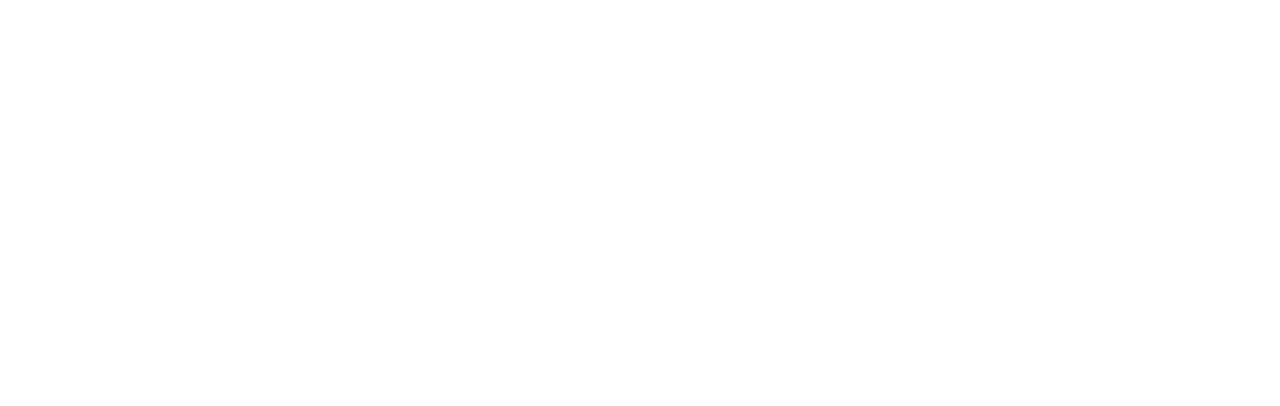
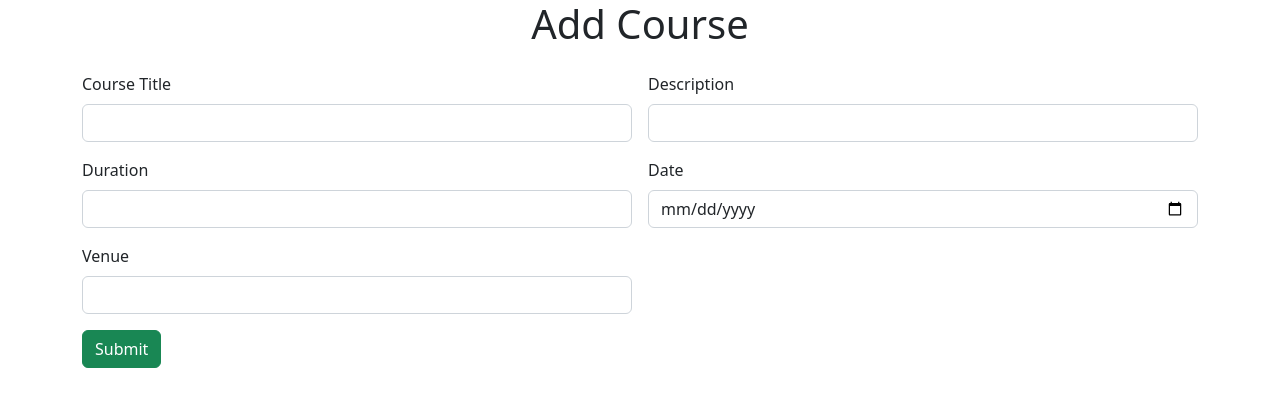
Before and after one commit to Asiyacm/New-Course-Angular-App, an Angular app: page / in a window 1280 px wide. Shown: the top 406 px of the page. Built offline with nearby package versions, Linux system fonts and the light colour scheme.

Commit message:
addCourse commit

```diff
--- /dev/null
+++ b/src/app/add-course/add-course.component.html
@@ -0,0 +1,34 @@
+<div class="container">
+    <div class="row">
+        <div class="col col-12 col-sm-12 col-md-12 col-lg-12 col-xl-12 col-xxl-12">
+            <div class="row g-3">
+                <div class="col col-12 col-sm-12 col-md-12 col-lg-12 col-xl-12 col-xxl-12 text-center">
+                    <h1>Add Course</h1>
+                </div>
+                <div class="col col-12 col-sm-12 col-md-6 col-lg-6 col-xl-6 col-xxl-6">
+                    <label for="" class="form-label">Course Title</label>
+                    <input type="text" class="form-control">
+                </div>
+                <div class="col col-12 col-sm-12 col-md-6 col-lg-6 col-xl-6 col-xxl-6">
+                    <label for="" class="form-label">Description</label>
+                    <input type="text" class="form-control">
+                </div>
+                <div class="col col-12 col-sm-12 col-md-6 col-lg-6 col-xl-6 col-xxl-6">
+                    <label for="" class="form-label">Duration</label>
+                    <input type="text" class="form-control">
+                </div>
+                <div class="col col-12 col-sm-12 col-md-6 col-lg-6 col-xl-6 col-xxl-6">
+                    <label for="" class="form-label">Date</label>
+                    <input type="date" name="" id="" class="form-control">
+                </div>
+                <div class="col col-12 col-sm-12 col-md-6 col-lg-6 col-xl-6 col-xxl-6">
+                    <label for="" class="form-label">Venue</label>
+                    <input type="text" class="form-control">
+                </div>
+                <div class="col col-12 col-sm-12 col-md-12 col-lg-12 col-xl-12 col-xxl-12">
+                    <button class="btn btn-success">Submit</button>
+                </div>
+            </div>
+        </div>
+    </div>
+</div>
--- a/src/app/app.component.html
+++ b/src/app/app.component.html
@@ -1,3 +1,3 @@
-
+<app-add-course></app-add-course>
 
 <router-outlet></router-outlet>
--- a/src/app/app.module.ts
+++ b/src/app/app.module.ts
@@ -3,10 +3,12 @@
 
 import { AppRoutingModule } from './app-routing.module';
 import { AppComponent } from './app.component';
+import { AddCourseComponent } from './add-course/add-course.component';
 
 @NgModule({
   declarations: [
-    AppComponent
+    AppComponent,
+    AddCourseComponent
   ],
   imports: [
     BrowserModule,
```
Also changed, not shown: src/app/add-course/add-course.component.ts (added, +10 -0 lines), src/app/add-course/add-course.component.css (added).
